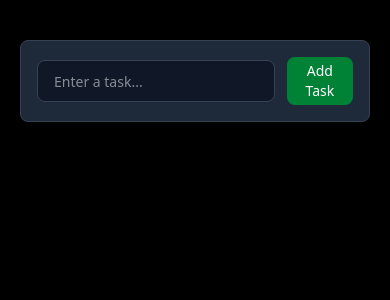
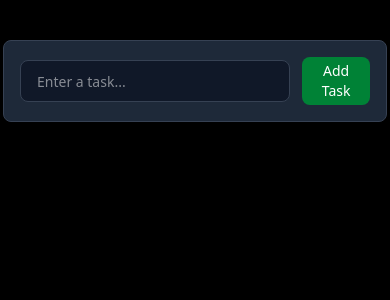
Before and after one commit to izazahamedmallick/Todo-App, a React (Vite) app: page / in a window 390 px wide. Shown: the top 300 px of the page. Built offline with nearby package versions, Linux system fonts and the light colour scheme.

Commit message:
responsive for mobile

```diff
--- a/src/App.tsx
+++ b/src/App.tsx
@@ -54,11 +54,11 @@ function App() {
         });
     };
     return (
-        <div className="min-h-screen flex items-center flex-col m-4">
-            <div className="w-[350px] md:w-[500px]">
+        <div className="flex items-center flex-col m-4">
+            <div className="w-sm md:w-full lg:w-[600px]">
                 <InputForm handleTaskSubmit={handleTaskSubmit} />
             </div>
-            <div className="w-sm md:w-lg">
+            <div className="w-sm md:w-full lg:w-xl overflow-y-auto">
                 <TaskList
                     tasks={tasks}
                     onDelete={handleDelete}
--- a/src/index.css
+++ b/src/index.css
@@ -3,7 +3,7 @@
 html,
 body {
     width: 100%;
-    height: 100%;
+    min-height: 100%;
     background-color: black;
     color: white;
 }
```
